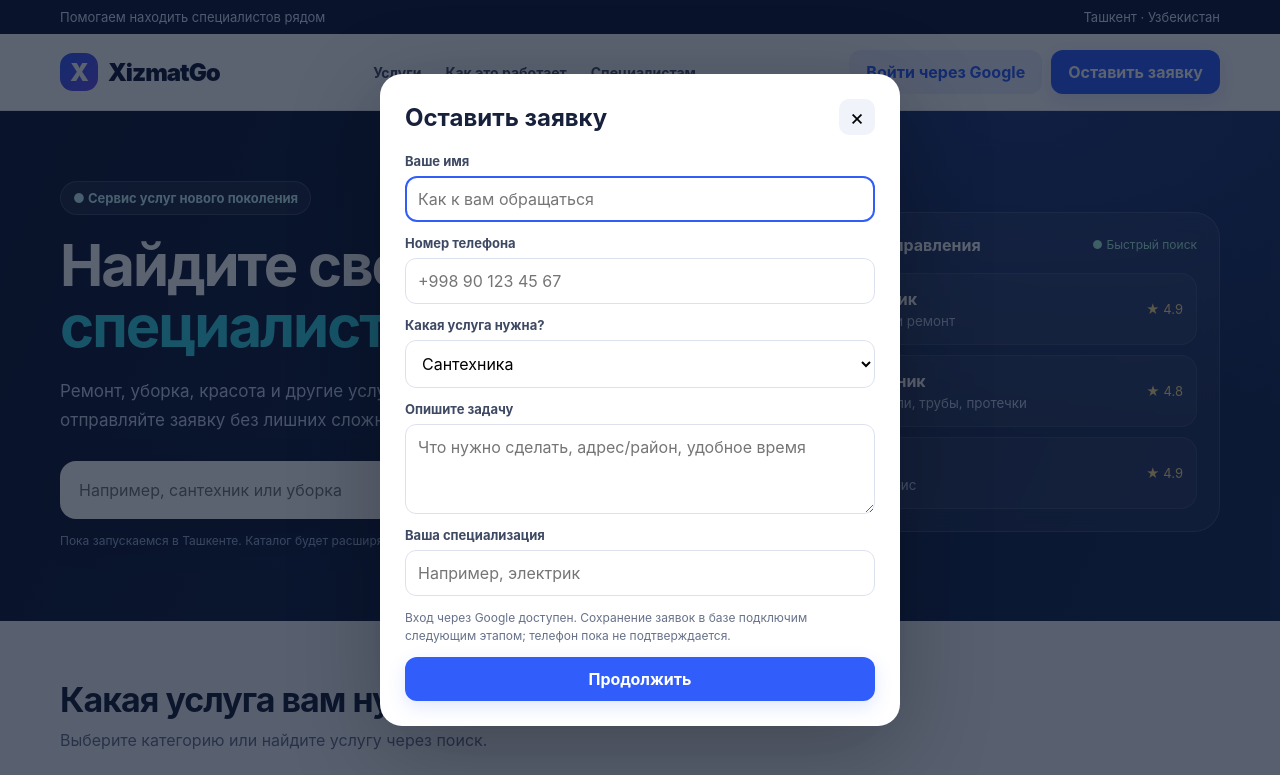
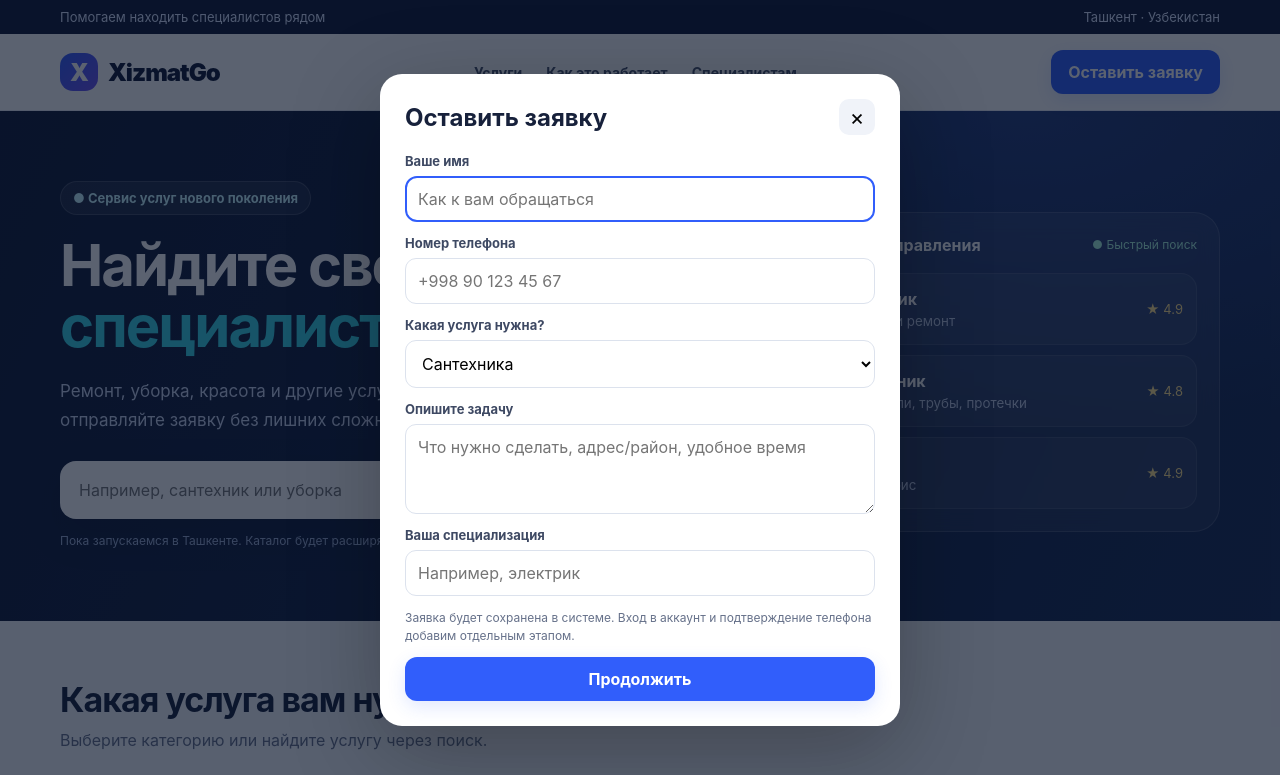
Before and after one commit to SECURLINESYSTEMS/XizmatGo, a website: page index.html in a window 1280 px wide. Both pictures are taken after a click on the button "Оставить заявку". Shown: the top 775 px of the page. Drawn offline with nearby package versions, Linux system fonts and the light colour scheme.

Commit message:
Improve public form messaging and defer sign-in UI

```diff
--- a/index.html
+++ b/index.html
@@ -4,21 +4,18 @@
 @media(max-width:800px){.hero-grid{grid-template-columns:1fr}.hero-card{display:none}.categories{grid-template-columns:repeat(2,1fr)}.navlinks{display:none}.steps{grid-template-columns:1fr}.hero{padding:52px 0}.searchbox{flex-wrap:wrap}.searchbox input{flex-basis:100%}.searchbox .btn{width:100%}.section{padding:42px 0}.cta{align-items:flex-start;flex-direction:column}.top .wrap span:last-child{display:none}}@media(max-width:420px){.wrap{width:calc(100% - 24px)}.categories{gap:9px}.cat{padding:14px;min-height:132px}.brand{font-size:21px}.nav{height:66px}.hero h1{letter-spacing:-1.3px}}
 </style></head><body>
 <div class="top"><div class="wrap"><span>Помогаем находить специалистов рядом</span><span>Ташкент · Узбекистан</span></div></div>
-<header class="header"><div class="wrap nav"><a class="brand" href="#"><span class="logo">X</span>XizmatGo</a><nav class="navlinks"><a href="#categories">Услуги</a><a href="#how">Как это работает</a><a href="#masters">Специалистам</a></nav><div style="display:flex;gap:9px;align-items:center"><button class="btn secondary" id="googleLogin" type="button">Войти через Google</button><button class="btn" id="openRequest">Оставить заявку</button></div></div></header>
+<header class="header"><div class="wrap nav"><a class="brand" href="#"><span class="logo">X</span>XizmatGo</a><nav class="navlinks"><a href="#categories">Услуги</a><a href="#how">Как это работает</a><a href="#masters">Специалистам</a></nav><div style="display:flex;gap:9px;align-items:center"><button class="btn" id="openRequest">Оставить заявку</button></div></div></header>
 <main><section class="hero"><div class="wrap hero-grid"><div><span class="eyebrow">● Сервис услуг нового поколения</span><h1>Найдите своего <span>специалиста</span></h1><p>Ремонт, уборка, красота и другие услуги — ищите мастеров и отправляйте заявку без лишних сложностей.</p><div class="searchbox"><input id="search" placeholder="Например, сантехник или уборка"><button class="btn" id="searchBtn">Найти услугу →</button></div><p class="hero-note">Пока запускаемся в Ташкенте. Каталог будет расширяться.</p></div><div class="hero-card"><div class="hero-card-top"><b>Популярные направления</b><span class="online">● Быстрый поиск</span></div><div class="mini-pro"><div class="avatar">⚡</div><div><b>Электрик</b><small>Монтаж и ремонт</small></div><span class="rating">★ 4.9</span></div><div class="mini-pro"><div class="avatar">🔧</div><div><b>Сантехник</b><small>Смесители, трубы, протечки</small></div><span class="rating">★ 4.8</span></div><div class="mini-pro"><div class="avatar">🧹</div><div><b>Уборка</b><small>Дом и офис</small></div><span class="rating">★ 4.9</span></div></div></div></section>
 <section class="section" id="categories"><div class="wrap"><div class="section-head"><div><h2>Какая услуга вам нужна?</h2><p class="sub">Выберите категорию или найдите услугу через поиск.</p></div></div><div class="categories" id="categoryGrid"></div></div></section>
 <section class="section how" id="how"><div class="wrap"><div class="section-head"><div><h2>Просто начать</h2><p class="sub">Три понятных шага — от задачи до специалиста.</p></div></div><div class="steps"><article class="step"><div class="num">1</div><h3>Выберите услугу</h3><p>Найдите нужную категорию и опишите задачу, которую хотите решить.</p></article><article class="step"><div class="num">2</div><h3>Оставьте заявку</h3><p>Укажите контактный номер и удобное время для связи.</p></article><article class="step"><div class="num">3</div><h3>Обсудите детали</h3><p>Согласуйте с мастером стоимость, сроки и условия выполнения работы.</p></article></div></div></section>
 <section class="section" id="masters"><div class="wrap"><div class="cta"><div><h2>Вы специалист? Работайте с XizmatGo</h2><p>Создайте профиль и получайте заявки от клиентов.</p></div><button class="btn" id="openMaster">Стать специалистом →</button></div></div></section></main>
 <footer><div class="wrap foot"><div><a class="brand" href="#" style="color:white"><span class="logo">X</span><span style="color:white">XizmatGo</span></a><p>Сервис поиска услуг и специалистов. Помогаем клиентам и мастерам находить друг друга.</p></div><div><a href="#categories">Каталог услуг</a><a href="#how">Как это работает</a><a href="#masters">Специалистам</a><p>© <span id="year"></span> XizmatGo</p></div></div></footer>
-<div class="modal" id="modal" role="dialog" aria-modal="true"><div class="dialog"><div class="dialog-head"><h2 id="modalTitle">Оставить заявку</h2><button class="close" id="closeModal" aria-label="Закрыть">×</button></div><form id="leadForm"><div class="field"><label for="leadName">Ваше имя</label><input id="leadName" name="name" required maxlength="80" placeholder="Как к вам обращаться"></div><div class="field"><label for="leadPhone">Номер телефона</label><input id="leadPhone" name="phone" type="tel" required placeholder="+998 90 123 45 67"></div><div class="field" id="categoryField"><label for="leadCategory">Какая услуга нужна?</label><select id="leadCategory" name="category"></select></div><div class="field" id="descriptionField"><label for="leadDescription">Опишите задачу</label><textarea id="leadDescription" name="description" placeholder="Что нужно сделать, адрес/район, удобное время"></textarea></div><div class="field" id="masterField" hidden><label for="masterSkill">Ваша специализация</label><input id="masterSkill" name="skill" placeholder="Например, электрик"></div><p class="notice">Вход через Google доступен. Сохранение заявок в базе подключим следующим этапом; телефон пока не подтверждается.</p><button class="btn" type="submit" style="width:100%">Продолжить</button></form></div></div><div class="toast" id="toast"></div>
+<div class="modal" id="modal" role="dialog" aria-modal="true"><div class="dialog"><div class="dialog-head"><h2 id="modalTitle">Оставить заявку</h2><button class="close" id="closeModal" aria-label="Закрыть">×</button></div><form id="leadForm"><div class="field"><label for="leadName">Ваше имя</label><input id="leadName" name="name" required maxlength="80" placeholder="Как к вам обращаться"></div><div class="field"><label for="leadPhone">Номер телефона</label><input id="leadPhone" name="phone" type="tel" required placeholder="+998 90 123 45 67"></div><div class="field" id="categoryField"><label for="leadCategory">Какая услуга нужна?</label><select id="leadCategory" name="category"></select></div><div class="field" id="descriptionField"><label for="leadDescription">Опишите задачу</label><textarea id="leadDescription" name="description" placeholder="Что нужно сделать, адрес/район, удобное время"></textarea></div><div class="field" id="masterField" hidden><label for="masterSkill">Ваша специализация</label><input id="masterSkill" name="skill" placeholder="Например, электрик"></div><p class="notice">Заявка будет сохранена в системе. Вход в аккаунт и подтверждение телефона добавим отдельным этапом.</p><button class="btn" type="submit" style="width:100%">Продолжить</button></form></div></div><div class="toast" id="toast"></div>
 <script src="https://cdn.jsdelivr.net/npm/@supabase/supabase-js@2"></script><script>
 const SUPABASE_URL="https://laqnpivpztmckykpnvyh";
 const SUPABASE_KEY="sb_publishable_TJ6-IdCUhrBvYcEfDPlwzw_bwlojlfC";
 const supabaseClient=window.supabase.createClient(SUPABASE_URL.replace("https://laqnpivpztmckykpnvyh","https://laqnpivpztmckykpnvyh.supabase.co"),SUPABASE_KEY);
-const googleLoginButton=document.querySelector("#googleLogin");
-async function refreshAuthButton(){const {data:{session}}=await supabaseClient.auth.getSession();googleLoginButton.textContent=session?(session.user.user_metadata?.full_name||session.user.email||"Вы вошли"):"Войти через Google";googleLoginButton.title=session?"Нажмите, чтобы выйти":"Вход через Google";}
-googleLoginButton.addEventListener("click",async()=>{const {data:{session}}=await supabaseClient.auth.getSession();if(session){const {error}=await supabaseClient.auth.signOut();if(error){alert("Не удалось выйти: "+error.message);return}await refreshAuthButton();return}const {error}=await supabaseClient.auth.signInWithOAuth({provider:"google",options:{redirectTo:window.location.href.split("#")[0]}});if(error)alert("Не удалось начать вход через Google: "+error.message)});
-supabaseClient.auth.onAuthStateChange(()=>{refreshAuthButton()});refreshAuthButton();
+// Авторизация отложена до отдельного этапа. Формы доступны без входа.
 const categories=[["🔧","Сантехника","Трубы, смесители, ремонт"],["⚡","Электрика","Проводка, розетки, свет"],["🛠️","Ремонт и строительство","Отделка, сборка, монтаж"],["🧹","Уборка","Дом, квартира и офис"],["💇","Красота и уход","Парикмахеры, ногти, макияж"],["🚚","Перевозки","Переезды и доставка"],["📚","Обучение","Репетиторы и занятия"],["✨","Другие услуги","Помощь на каждый день"]];
 const grid=document.querySelector("#categoryGrid"),select=document.querySelector("#leadCategory"),modal=document.querySelector("#modal"),toast=document.querySelector("#toast");let masterMode=false;
 categories.forEach(([icon,name,desc])=>{const b=document.createElement("button");b.className="cat";b.innerHTML='<span class="cat-icon">'+icon+'</span><b>'+name+'</b><small>'+desc+'</small>';b.addEventListener("click",()=>openModal(false,name));grid.appendChild(b);const o=document.createElement("option");o.value=name;o.textContent=name;select.appendChild(o)});
```
